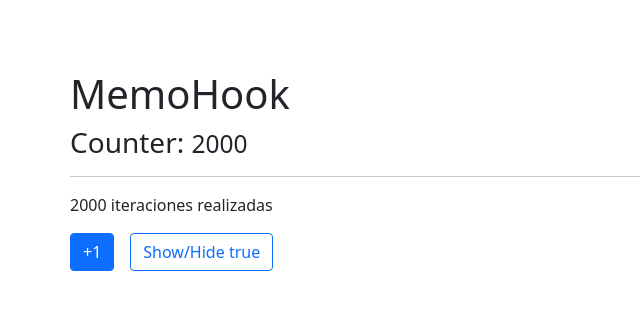
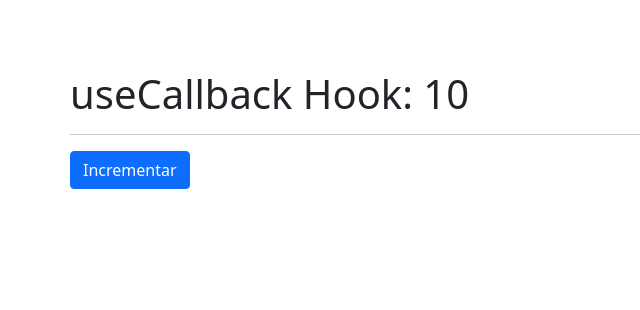
Before and after one commit to Omr30/hook-app, a React (Vite) app: page / in a window 1280 px wide. Shown: the top 310 px of the page, without its empty margins (0-640 px from the left). Built offline with nearby package versions, Linux system fonts and the light colour scheme.

Commit message:
useCallback

```diff
--- /dev/null
+++ b/src/components/06-memos/CallbackHooks.jsx
@@ -0,0 +1,38 @@
+import React, { useCallback, useEffect, useState } from 'react'
+import { ShowIncrement } from './Showincrement';
+
+import '../02-useEffect/effects.css'
+
+export const CallbackHooks = () => {
+
+    const [counter, setCounter] = useState(10);
+
+    // const increment = () => {
+    //     setCounter(counter + 1);
+    // }
+
+    const increment = useCallback(
+      (num) => {
+        setCounter( c => c + num);
+      },
+      [setCounter],
+    );
+
+    useEffect(() => {
+
+        /// ???
+
+    }, [increment])
+
+
+
+  return (
+    <>
+        <h1>useCallback Hook: { counter }</h1>
+        <hr />
+
+        <ShowIncrement increment={increment} />
+
+    </>
+  )
+}
--- /dev/null
+++ b/src/components/06-memos/ShowIncrement.jsx
@@ -0,0 +1,17 @@
+import React from 'react'
+
+export const ShowIncrement = React.memo(({ increment }) => {
+
+    console.log('Me volvi a generar :( ')
+
+  return (
+    <>
+        <button
+            className="btn btn-primary"
+            onClick={ () => increment( 5 )}
+        >
+            Incrementar
+        </button>
+    </>
+  )
+})
--- a/src/index.jsx
+++ b/src/index.jsx
@@ -1,6 +1,7 @@
 import React from 'react'
 import ReactDOM from 'react-dom/client'
-import { MemomHook } from './components/06-memos/MemoHook'
+import { CallbackHooks } from './components/06-memos/CallbackHooks'
+// import { MemomHook } from './components/06-memos/MemoHook'
 // import { Memorize } from './components/06-memos/Memorize'
 // import { Layout } from './components/05-useLayoutEffect/Layout'
 // import { RealExampleRef } from './components/04-useRef/RealExampleRef'
@@ -15,6 +16,6 @@
 
 ReactDOM.createRoot(document.getElementById('root')).render(
   <>
-    <MemomHook />
+    <CallbackHooks />
   </>
 )
```
